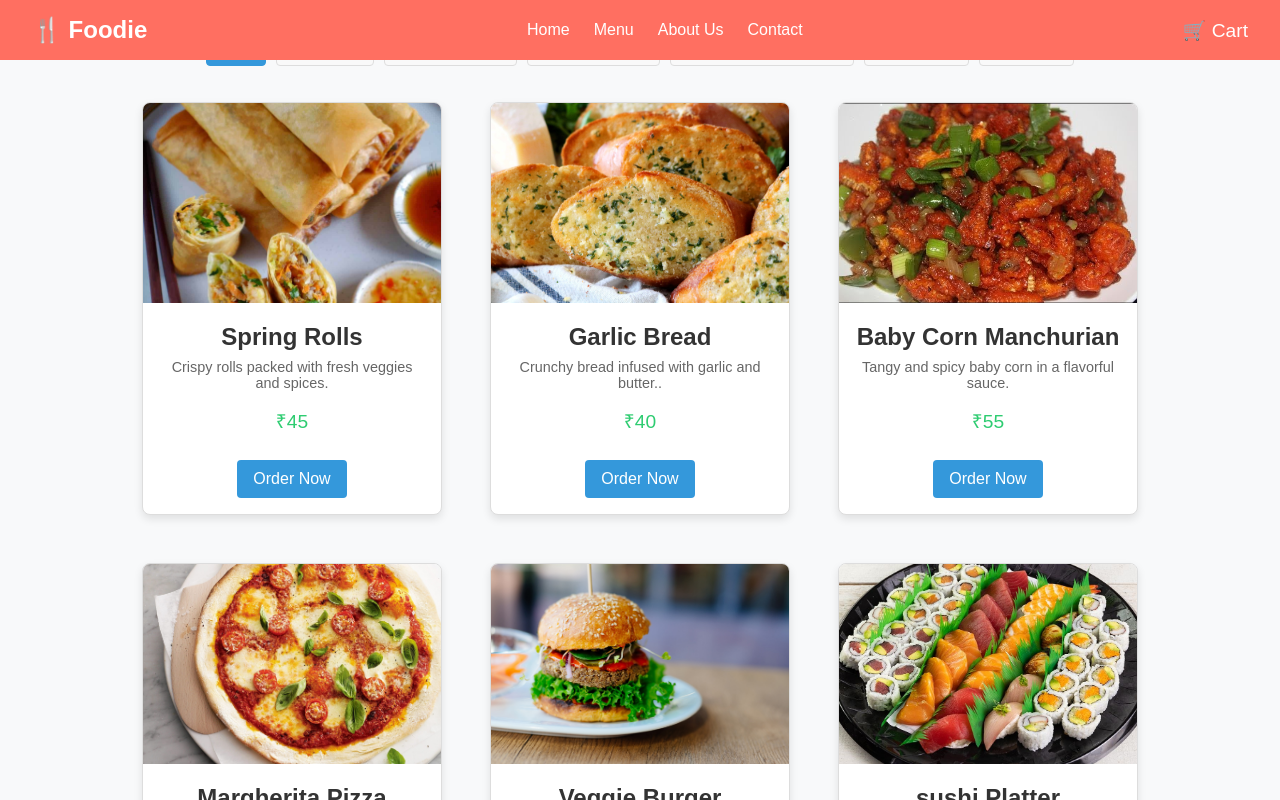
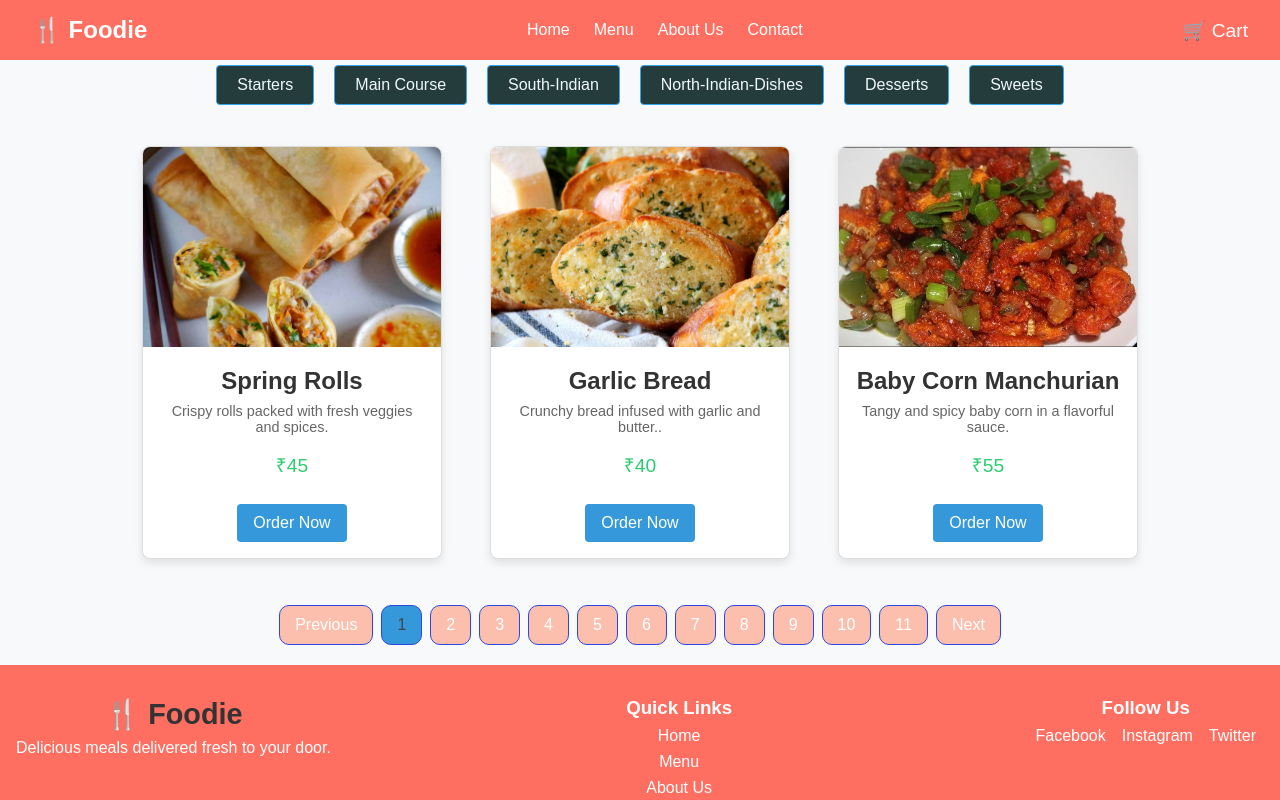
Before and after one commit to Prathyusha-K-05/Milestone1, a React (Create React App) app: page /menu in a window 1280 px wide. Shown: the top 800 px of the page. Built offline with nearby package versions, Linux system fonts and the light colour scheme.

Commit message:
added multiple selection and pagination

```diff
--- a/src/components/MenuList.jsx
+++ b/src/components/MenuList.jsx
@@ -1,5 +1,7 @@
 import React, { useState } from "react";
 import MenuCard from "./MenuCard";
+
+const ITEMS_PER_PAGE=3;
 
 const menuData = [
   {
@@ -271,44 +273,90 @@ const menuData = [
 ];
 
 const MenuList = () => {
-  const [selectedCategory, setSelectedCategory] = useState("All");
-
+  const [selectedCategory, setSelectedCategory] = useState([]);
+  const[currentPage,setCurrentPage]=useState(1);
+//toggle category selection
   const handleCategoryClick = (category) => {
-    setSelectedCategory(category);
+    setCurrentPage(1);
+    setSelectedCategory((prev)=>
+      prev.includes(category)
+       ? prev.filter((cat)=>cat!==category)
+       :[...prev,category]
+    );
   };
 
   const filteredMenu =
-    selectedCategory === "All"
+    selectedCategory.length === 0
       ? menuData.flatMap((category) => category.items)
       : menuData
-          .find((category) => category.category === selectedCategory)
-          ?.items || [];
+          .filter((category) => selectedCategory.includes(category.category))
+          .flatMap((category)=>category.items);
+
+      //pagination logic
+      const totalPages=Math.ceil(filteredMenu.length/ITEMS_PER_PAGE);
+      const currentItems=filteredMenu.slice(
+        (currentPage-1)*ITEMS_PER_PAGE,
+        currentPage * ITEMS_PER_PAGE
+      ) ;
+      //handle page change
+      const handlePageChange=(page)=>{
+        if(page>=1&& page<=totalPages){
+          setCurrentPage(page);
+        }
+      } ;
 
   return (
     <div className="menu-container">
       <div className="category-buttons">
-        <button
+       {/* <button
           onClick={() => handleCategoryClick("All")}
           className={selectedCategory === "All" ? "active" : ""}
         >
           All
         </button>
+        */}
         {menuData.map((category) => (
           <button
             key={category.category}
             onClick={() => handleCategoryClick(category.category)}
-            className={selectedCategory === category.category ? "active" : ""}
+            className={selectedCategory.includes(category.category) ? "active" : ""}
           >
             {category.category}
           </button>
         ))}
       </div>
-
+      {/*Menu Items*/}
       <div className="menu-list">
-        {filteredMenu.map((item) => (
+        {currentItems.map((item) => (
           <MenuCard key={item.id} item={item} />
         ))}
       </div>
+      {/*pagination control */}
+      {totalPages > 1 &&(
+        <div className="pagination-controls">
+          <button
+           onClick={() => handlePageChange(currentPage-1)}
+           disabled={currentPage===1}
+           >
+            Previous
+           </button>
+           {Array.from({length: totalPages},(_,index)=>(
+            <button
+            key={index}
+            onClick={()=> handlePageChange(index =1)}
+            className={currentPage===index +1 ? "active":""}
+            >
+              {index+1}
+            </button>
+           ))}
+           <button
+            onClick={()=> handlePageChange(currentPage+1)}
+            disabled={currentPage===totalPages}
+           >
+            Next
+           </button>
+        </div>
+      )}
     </div>
   );
 };
--- a/src/index.css
+++ b/src/index.css
@@ -23,7 +23,8 @@ h1 {
 
 /* Container for the menu */
 .menu-container {
-  padding: 16px;
+  padding:20px;
+  padding-top:60px;
 }
 
 /* Buttons for categories */
@@ -42,6 +43,7 @@ h1 {
   background-color: #f9f9f9;
   cursor: pointer;
   transition: all 0.3s ease;
+  margin:5px;
 }
 
 .category-buttons button.active {
@@ -51,8 +53,36 @@ h1 {
 }
 
 .category-buttons button:hover {
-  background-color: #2980b9;
+  background-color: #54bbd7;
   color: #fff;
+}
+/*pagination*/
+.pagination-controls{
+  display:flex;
+  justify-content: center;
+  margin-top: 20px;
+  gap:8px;
+}
+
+.pagination-controls button{
+  padding:10px 15px;
+  font-size: 1rem;
+  border: 1px solid rgb(43, 73, 226);
+  border-radius: 10px;
+  background-color: #fdbfad;
+  cursor:pointer;
+  transition: all 0.3s ease;
+}
+.pagination-controls button:hover{
+  background-color: rgba(114, 206, 220, 0.853);
+}
+.pagination-controls button.active{
+  background-color: #3498db;
+  color: rgb(69, 69, 69);
+}
+.pagination-controls button.disabled{
+  background-color:#aa9c9c;
+  cursor:not-allowed;
 }
 
 /* Menu List */
--- a/src/style.css
+++ b/src/style.css
@@ -76,6 +76,14 @@ button {
     margin-top: 10px;
 }
 
+.category-buttons button{
+    padding-top: 10;
+    background-color:rgb(37, 60, 61);
+    color:aliceblue;
+    border-color:#33a5ec;
+    margin: 5px;
+}
+
 button:hover {
     background-color: #45a049;
 }
```
